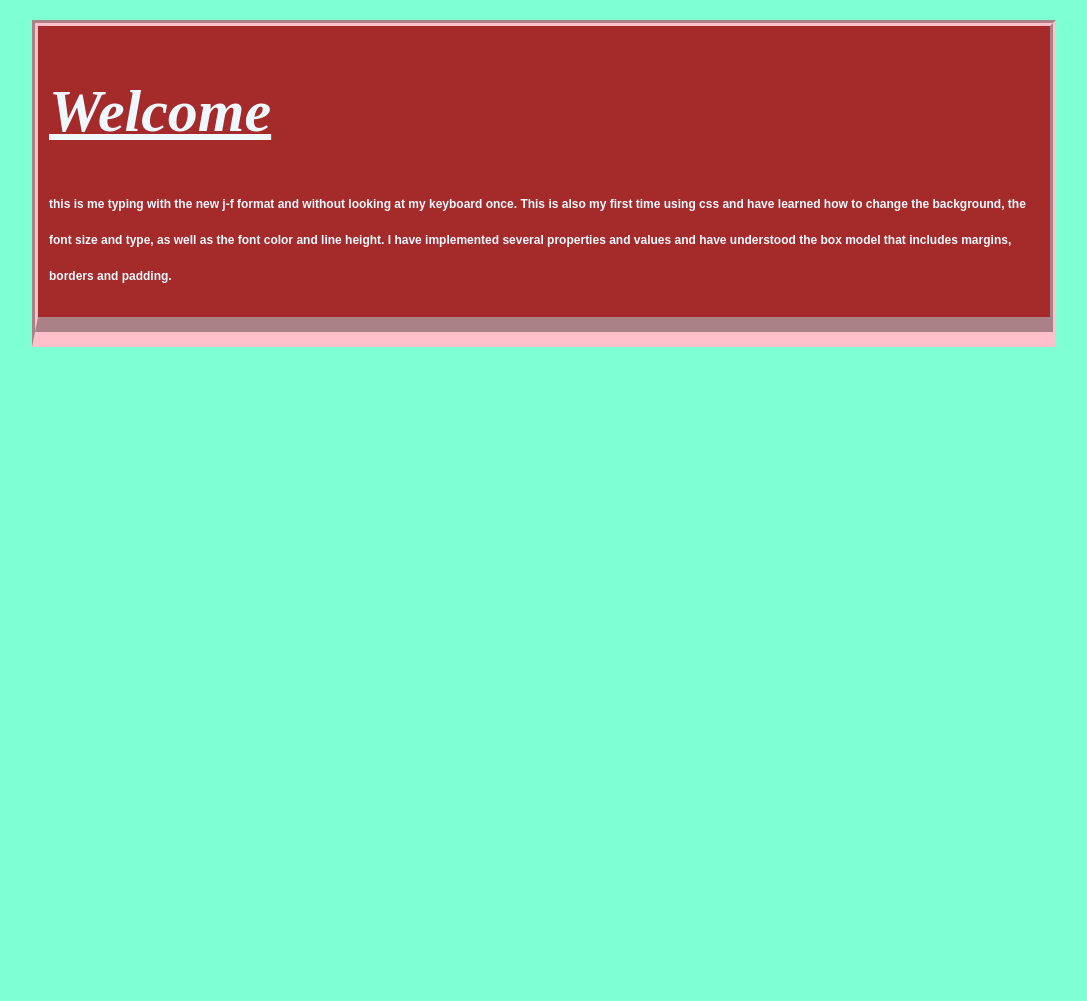
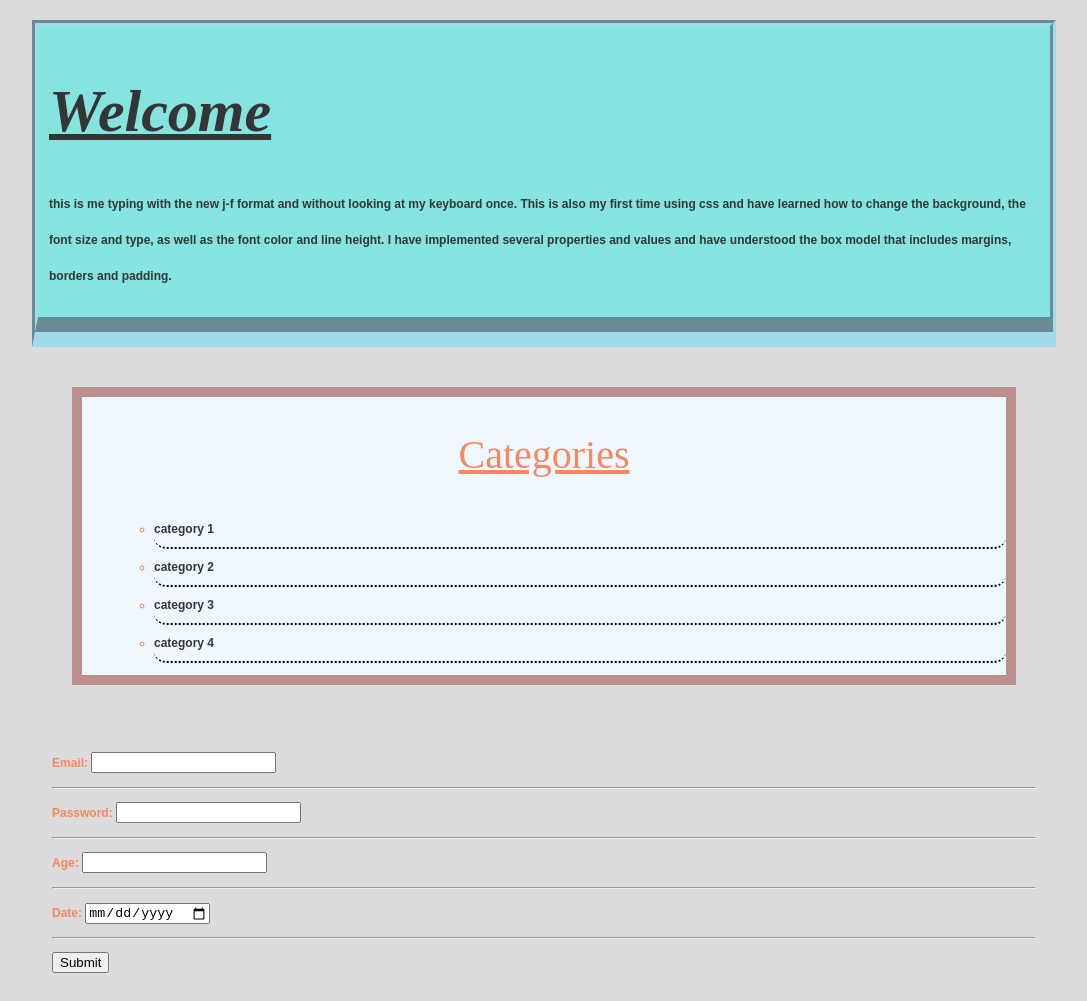
Before and after one commit to Moe-Zart/first-time-learning-css, a plain HTML site: page index.html in a window 1280 px wide. Shown: the whole page, without its empty margins (96-1183 px from the left). Before the commit the page ends 800 px from the top, so only its background shows below. Drawn offline with Linux system fonts and the light colour scheme.

Commit message:
adding a login

```diff
--- a/index.html
+++ b/index.html
@@ -20,6 +20,38 @@
           borders and padding.
         </p>
       </div>
+      <div class="categories">
+        <h2>Categories</h2>
+        <ul>
+          <li><a href="#">category 1</a></li>
+          <li><a href="#">category 2</a></li>
+          <li><a href="#">category 3</a></li>
+          <li><a href="#">category 4</a></li>
+        </ul>
+      </div>
+      <form class="myform">
+        <div>
+          <label for="">Email:</label>
+          <input type="email" required />
+          <hr />
+        </div>
+        <div>
+          <label for="">Password:</label>
+          <input type="password" required />
+          <hr />
+        </div>
+        <div>
+          <label for="">Age:</label>
+          <input type="number" required />
+          <hr />
+        </div>
+        <div>
+          <label for="">Date:</label>
+          <input type="date" required />
+          <hr />
+        </div>
+        <button>Submit</button>
+      </form>
     </div>
   </body>
 </html>
--- a/style.css
+++ b/style.css
@@ -1,15 +1,15 @@
 body {
-  background-color: aquamarine;
-  color: darksalmon;
+  background-color: rgb(219, 219, 219);
+  color: rgb(247, 135, 97);
   font: 900 12px Arial, Helvetica, sans-serif;
 
   line-height: 3em;
   margin: 0;
 }
 .box1 {
-  background-color: brown;
-  color: aliceblue;
-  border: 6px pink groove;
+  background-color: rgb(133, 228, 223);
+  color: rgb(53, 53, 53);
+  border: 6px rgb(163, 218, 235) groove;
   border-bottom-width: 30px;
   padding: 11px;
   margin-top: 20px;
@@ -22,3 +22,35 @@ body {
   font: bold italic 60px Gadget;
   text-decoration: underline;
 }
+.categories {
+  margin: 40px;
+  background-color: aliceblue;
+  border: 10px rosybrown solid;
+}
+.categories h2 {
+  text-align: center;
+  font: 40px Lucida;
+  text-decoration: underline;
+}
+.categories ul {
+  padding-left: 6em;
+  list-style: circle;
+}
+.categories li {
+  border-bottom: dotted 2px black;
+  border-radius: 12px;
+}
+a {
+  text-decoration: none;
+  color: rgb(53, 53, 53);
+}
+a:hover {
+  color: crimson;
+  text-decoration: underline;
+}
+a:active {
+  color: green;
+}
+.myform {
+  padding: 20px;
+}
```
